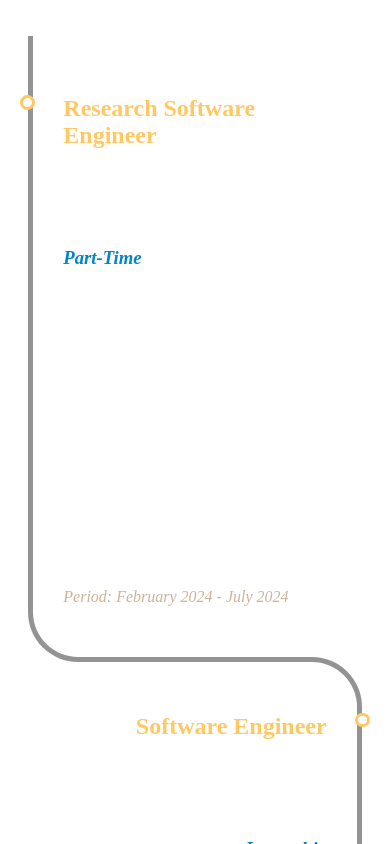
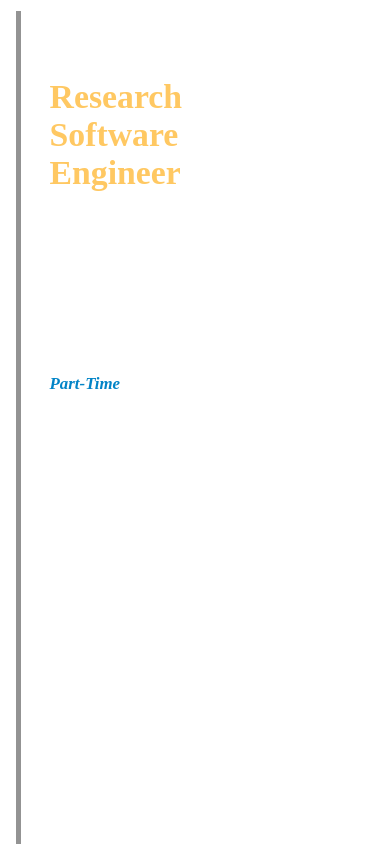
Before and after one commit to tajsDev/tajWebsite, a Next.js app: page /work in a window 390 px wide. Shown: the top 844 px of the page. Built offline with nearby package versions, Linux system fonts and the light colour scheme.

Commit message:
made it more responsive

```diff
--- a/src/app/globals.css
+++ b/src/app/globals.css
@@ -4,16 +4,33 @@
   margin: 0;
 }
 
+@media only screen and (max-width:800px) {
+  /* For tablets: */
+  .main {
+    width: 80%;
+    padding: 0;
+  }
+  .right {
+    width: 100%;
+  }
+}
+@media only screen and (max-width:500px) {
+  /* For mobile phones: */
+  .menu, .main, .right {
+    width: 100%;
+  }
+}
+
 html,
 body {
-  overflow-x:hidden;
+  overflow-x:scroll;
+  overflow-y:hidden;
   box-sizing:border-box;
   width: 100vw;
   min-width: 100vw;
   min-height:100vh;
   height:100vh;
   scroll-behavior: smooth;
-  height:100%;
   background-color:#2B2730;
   color:white;
   padding-bottom:0px;
--- a/src/app/layout.tsx
+++ b/src/app/layout.tsx
@@ -16,7 +16,7 @@ export default function RootLayout({
 }>) {
   return (
     <html lang="en">
-      <meta name="viewport" content="initial-scale = 1.0,maximum-scale = 1.0" />
+      <meta name="viewport" content="initial-scale = 1.0,width=device-width" />
       <body className={inter.className}>{children}</body>
     </html>
   );
--- a/src/pages/about.css
+++ b/src/pages/about.css
@@ -1,12 +1,13 @@
 .aboutBox {
  text-align:center;
+  min-width:20vw;
   max-width:40vw;
+  padding-bottom:5vh;
 }
 
 .textBox {
   padding:1vw;
-  width:40vw;
-  max-width:40vw;
+  min-width:40vw;
 }
 
 .infos {
--- a/src/pages/logs.tsx
+++ b/src/pages/logs.tsx
@@ -22,6 +22,7 @@ const Logs: React.FC<LogsProps> = ({ mdFile }) => {
       <ReactMarkdown
         children={content}
         remarkPlugins={[remarkGfm]}
+        className="reactMarkDown"
       />
     </div>
   );
--- a/src/pages/work.css
+++ b/src/pages/work.css
@@ -1,14 +1,14 @@
 /* Timeline Container */
 .timeline {
   background: var(--primary-color);
-  margin: 20px auto;
-  padding: 20px;
+  margin: 2vw auto;
+  padding: 2vw;
 }
 
 /* Card container */
 .card {
   position: relative;
-  max-width: 400px;
+  max-width: 40vw;
 }
 
 /* setting padding based on even or odd */
@@ -32,7 +32,7 @@
   top: -4.5px;
   bottom: -4.5px;
   border-width: 5px 0 5px 5px;
-  border-radius: 50px 0 0 50px;
+  border-radius: 3vw 0 0 3vw;
 }
 
 /* Setting the border of top, bottom, right */
@@ -41,7 +41,7 @@
   top: 0;
   bottom: 0;
   border-width: 5px 5px 5px 0;
-  border-radius: 0 50px 50px 0;
+  border-radius: 0 3vw 3vw 0;
 }
 
 /* Removing the border if it is the first card */
@@ -68,24 +68,14 @@
   flex-direction: column;
   color: white;
   border-radius: 1vh;
-  padding: 10px;
+  padding: 1vh;
 }
 
 /* Title of the card */
 .title {
   color: #ffc862;
   position: relative;
-}
-
-/* Timeline dot  */
-.title::before {
-  content: "";
-  position: absolute;
-  width: 1vh;
-  height: 1vh;
-  background: white;
-  border-radius: 999px;
-  border: 3px solid #ffc862;
+  font-size:4vh;
 }
 
 /* text right if the card is even  */
@@ -109,23 +99,17 @@
   text-align: right;
 }
 .comp{
+  font-size:3vh;
 }
 
 .range {
  color: #CCB39A;
+  font-size:2vh;
 }
 .time {
   color:#0284c7;
-
+  font-size:2vh;
 }
 .response {
+  font-size:2vh;
 }
-/* setting dot to the left if the card is odd */
-.card:nth-child(odd) > .info > .title::before {
-  left: -43px;
-}
-
-/* setting dot to the right if the card is odd */
-.card:nth-child(even) > .info > .title::before {
-  right: -43px;
-}
```
Also changed, not shown: src/pages/logs.css (+29 -0 lines), src/pages/profiles.css (+9 -6 lines), src/pages/projects.css (+0 -8 lines), src/pages/tabbar.css (+2 -6 lines).
